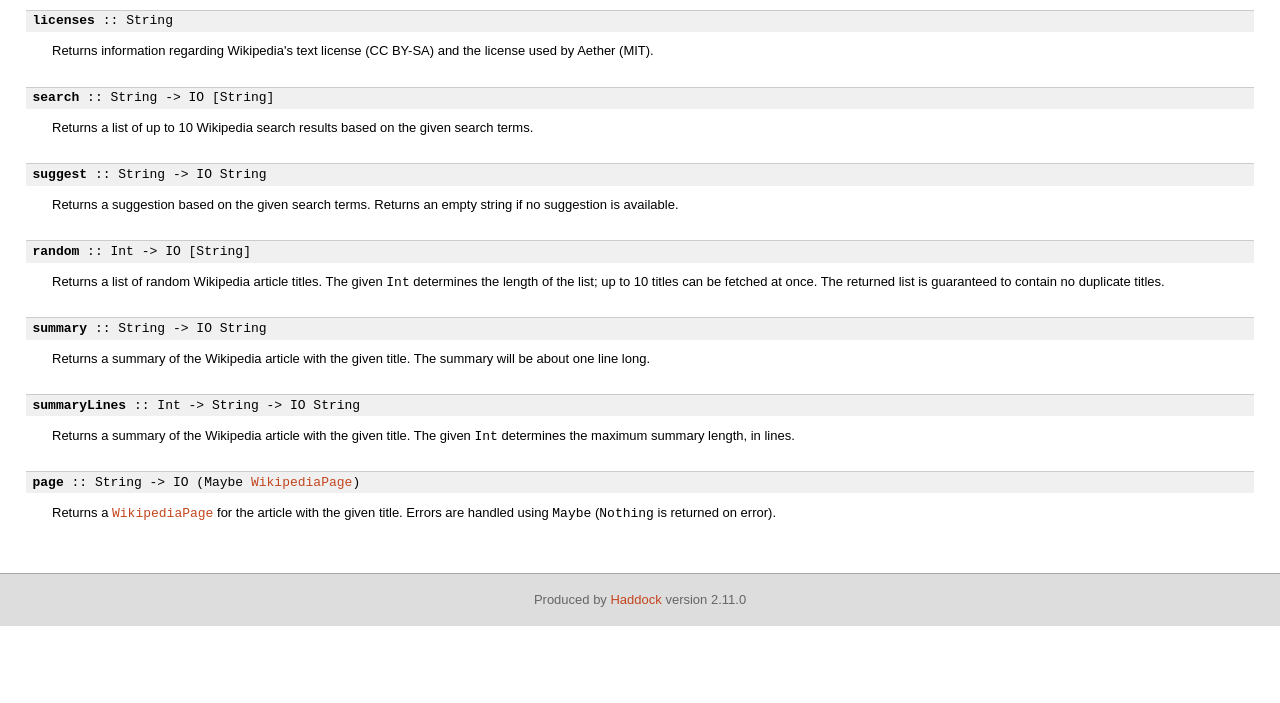
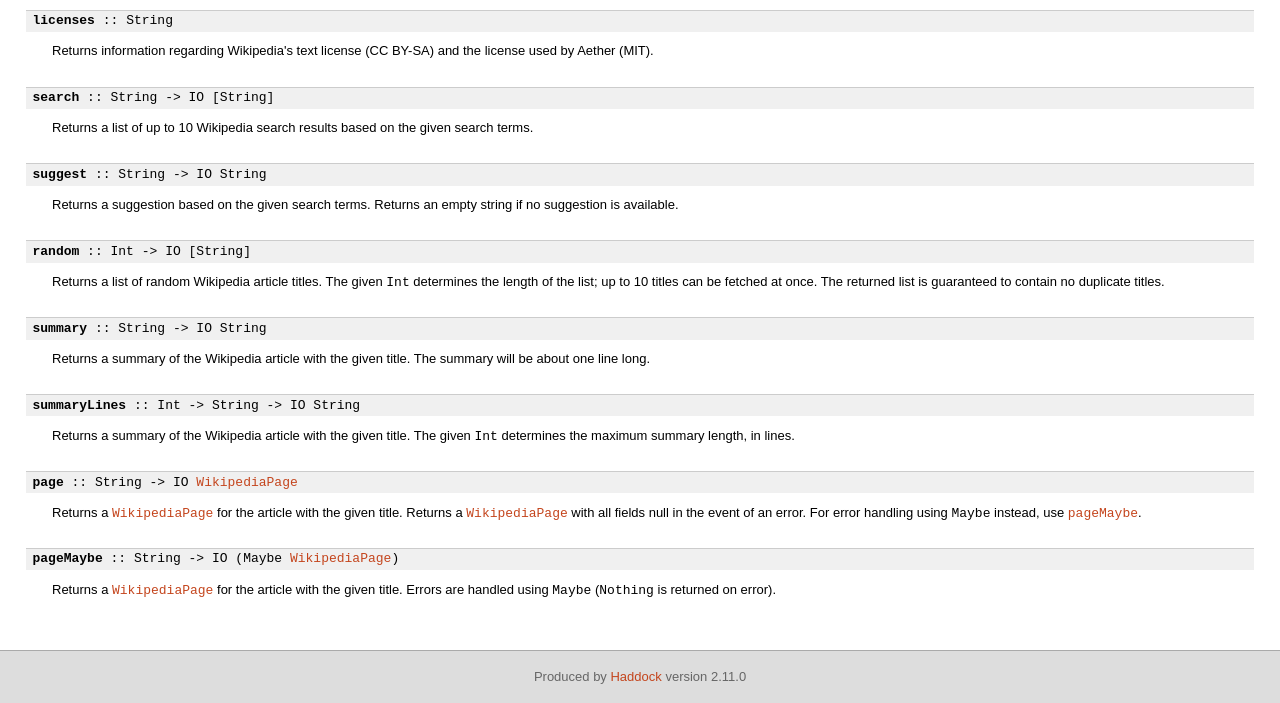
Before and after one commit to guoguo12/aether, a plain HTML site: page doc/Aether.html in a window 1280 px wide. Shown: the part 202-905 px from the top of the page. Before the commit the page ends 828 px from the top, so only its background shows below. Drawn offline with Linux system fonts and the light colour scheme.

Commit message:
Simplify error handling for fetching pages

```diff
--- a/doc/Aether.html
+++ b/doc/Aether.html
@@ -9,7 +9,7 @@ window.onload = function () {pageLoad();setSynopsis("mini_Aether.html");};
  generate random article titles, and more.
 </p><p>Aether wraps around the MediaWiki API. Learn more at
  <a href="http://www.mediawiki.org/wiki/API">http://www.mediawiki.org/wiki/API</a>.
-</p></div></div><div id="synopsis"><p id="control.syn" class="caption expander" onclick="toggleSection('syn')">Synopsis</p><ul id="section.syn" class="hide" onclick="toggleSection('syn')"><li class="src short"><a href="#v:licenses">licenses</a> :: String</li><li class="src short"><a href="#v:search">search</a> :: String -&gt; IO [String]</li><li class="src short"><a href="#v:suggest">suggest</a> :: String -&gt; IO String</li><li class="src short"><a href="#v:random">random</a> :: Int -&gt; IO [String]</li><li class="src short"><a href="#v:summary">summary</a> :: String -&gt; IO String</li><li class="src short"><a href="#v:summaryLines">summaryLines</a> :: Int -&gt; String -&gt; IO String</li><li class="src short"><a href="#v:page">page</a> :: String -&gt; IO (Maybe <a href="Aether-WikipediaPage.html#t:WikipediaPage">WikipediaPage</a>)</li></ul></div><div id="interface"><h1>Documentation</h1><div class="top"><p class="src"><a name="v:licenses" class="def">licenses</a> :: String</p><div class="doc"><p>Returns information regarding Wikipedia's text license (CC BY-SA) and
+</p></div></div><div id="synopsis"><p id="control.syn" class="caption expander" onclick="toggleSection('syn')">Synopsis</p><ul id="section.syn" class="hide" onclick="toggleSection('syn')"><li class="src short"><a href="#v:licenses">licenses</a> :: String</li><li class="src short"><a href="#v:search">search</a> :: String -&gt; IO [String]</li><li class="src short"><a href="#v:suggest">suggest</a> :: String -&gt; IO String</li><li class="src short"><a href="#v:random">random</a> :: Int -&gt; IO [String]</li><li class="src short"><a href="#v:summary">summary</a> :: String -&gt; IO String</li><li class="src short"><a href="#v:summaryLines">summaryLines</a> :: Int -&gt; String -&gt; IO String</li><li class="src short"><a href="#v:page">page</a> :: String -&gt; IO <a href="Aether-WikipediaPage.html#t:WikipediaPage">WikipediaPage</a></li><li class="src short"><a href="#v:pageMaybe">pageMaybe</a> :: String -&gt; IO (Maybe <a href="Aether-WikipediaPage.html#t:WikipediaPage">WikipediaPage</a>)</li></ul></div><div id="interface"><h1>Documentation</h1><div class="top"><p class="src"><a name="v:licenses" class="def">licenses</a> :: String</p><div class="doc"><p>Returns information regarding Wikipedia's text license (CC BY-SA) and
  the license used by Aether (MIT).
 </p></div></div><div class="top"><p class="src"><a name="v:search" class="def">search</a> :: String -&gt; IO [String]</p><div class="doc"><p>Returns a list of up to 10 Wikipedia search results
  based on the given search terms.
@@ -23,6 +23,9 @@ window.onload = function () {pageLoad();setSynopsis("mini_Aether.html");};
  The summary will be about one line long.
 </p></div></div><div class="top"><p class="src"><a name="v:summaryLines" class="def">summaryLines</a> :: Int -&gt; String -&gt; IO String</p><div class="doc"><p>Returns a summary of the Wikipedia article with the given title.
  The given <code>Int</code> determines the maximum summary length, in lines.
-</p></div></div><div class="top"><p class="src"><a name="v:page" class="def">page</a> :: String -&gt; IO (Maybe <a href="Aether-WikipediaPage.html#t:WikipediaPage">WikipediaPage</a>)</p><div class="doc"><p>Returns a <code><a href="Aether-WikipediaPage.html#t:WikipediaPage">WikipediaPage</a></code> for the article with the given title.
+</p></div></div><div class="top"><p class="src"><a name="v:page" class="def">page</a> :: String -&gt; IO <a href="Aether-WikipediaPage.html#t:WikipediaPage">WikipediaPage</a></p><div class="doc"><p>Returns a <code><a href="Aether-WikipediaPage.html#t:WikipediaPage">WikipediaPage</a></code> for the article with the given title.
+ Returns a <code><a href="Aether-WikipediaPage.html#t:WikipediaPage">WikipediaPage</a></code> with all fields null in the event of an error.
+ For error handling using <code>Maybe</code> instead, use <code><a href="Aether.html#v:pageMaybe">pageMaybe</a></code>.
+</p></div></div><div class="top"><p class="src"><a name="v:pageMaybe" class="def">pageMaybe</a> :: String -&gt; IO (Maybe <a href="Aether-WikipediaPage.html#t:WikipediaPage">WikipediaPage</a>)</p><div class="doc"><p>Returns a <code><a href="Aether-WikipediaPage.html#t:WikipediaPage">WikipediaPage</a></code> for the article with the given title.
  Errors are handled using <code>Maybe</code> (<code>Nothing</code> is returned on error).
 </p></div></div></div></div><div id="footer"><p>Produced by <a href="http://www.haskell.org/haddock/">Haddock</a> version 2.11.0</p></div></body></html>
```
Also changed, not shown: doc/Aether-WikipediaPage.html (+1 -1 lines), doc/doc-index.html (+1 -1 lines), doc/mini_Aether.html (+1 -1 lines), 2 other files.
